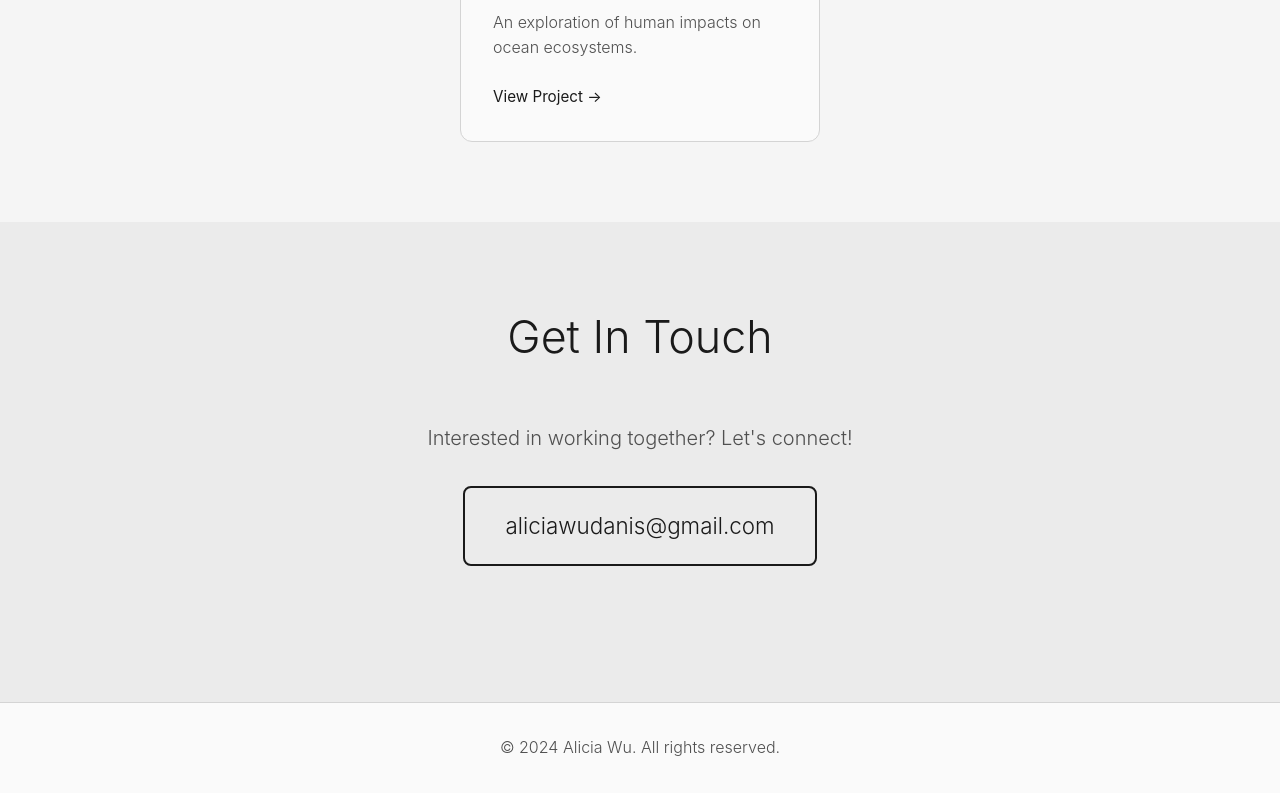
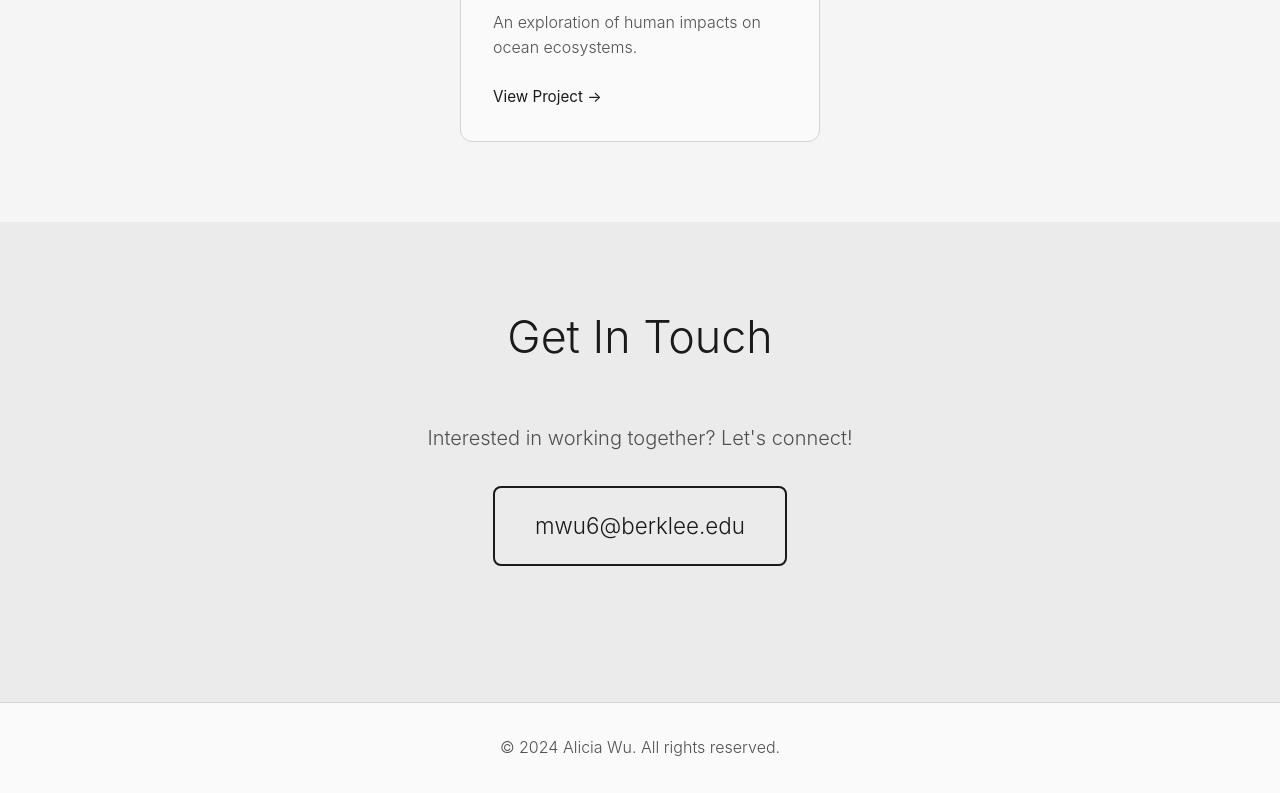
Before and after one commit to awudanis/awudanis.github.io, a plain HTML site: page index.html in a window 1280 px wide. Shown: the part 2635-3428 px from the top of the page. Drawn offline with Linux system fonts and the light colour scheme.

Commit message:
get in touch

```diff
--- a/index.html
+++ b/index.html
@@ -107,7 +107,7 @@
             <div class="container">
                 <h2>Get In Touch</h2>
                 <p>Interested in working together? Let's connect!</p>
-                <a href="mailto:aliciawudanis@gmail.com" class="email-link">aliciawudanis@gmail.com</a>
+                <a href="mailto:mwu6@berklee.edu" class="email-link">mwu6@berklee.edu</a>
             </div>
         </section>
     </main>
```
